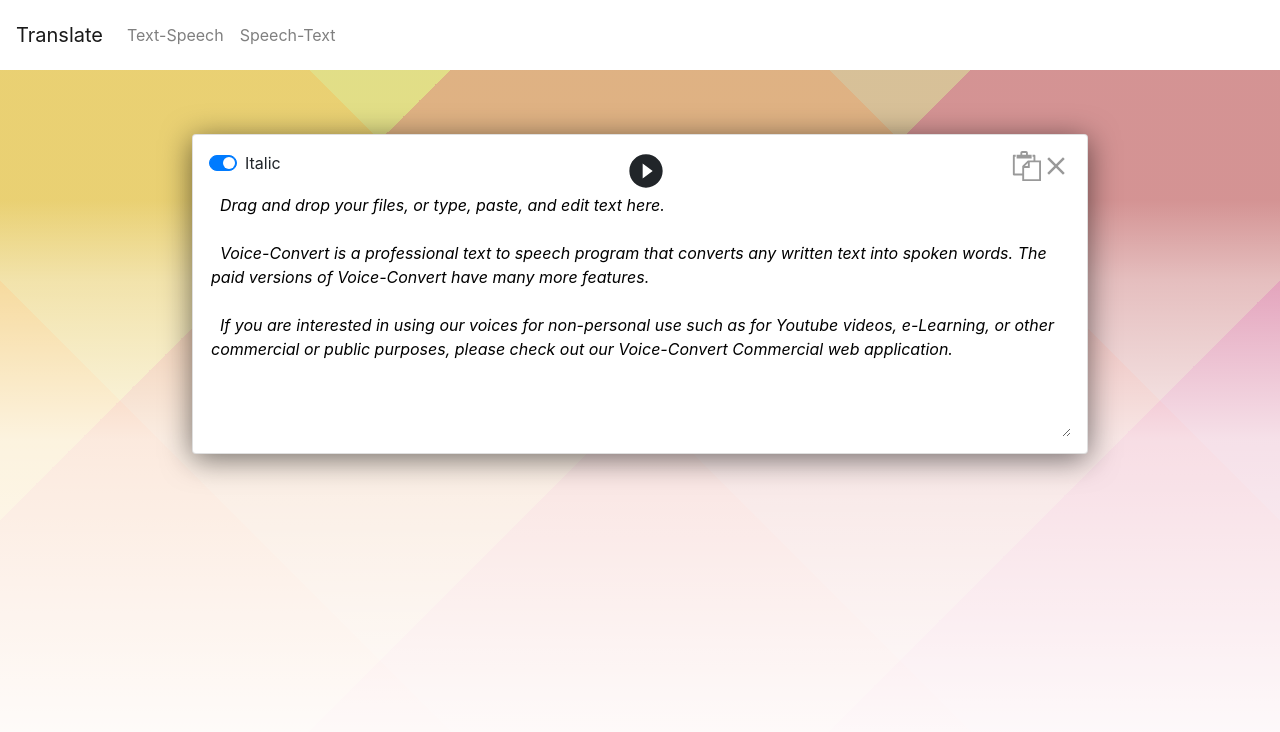
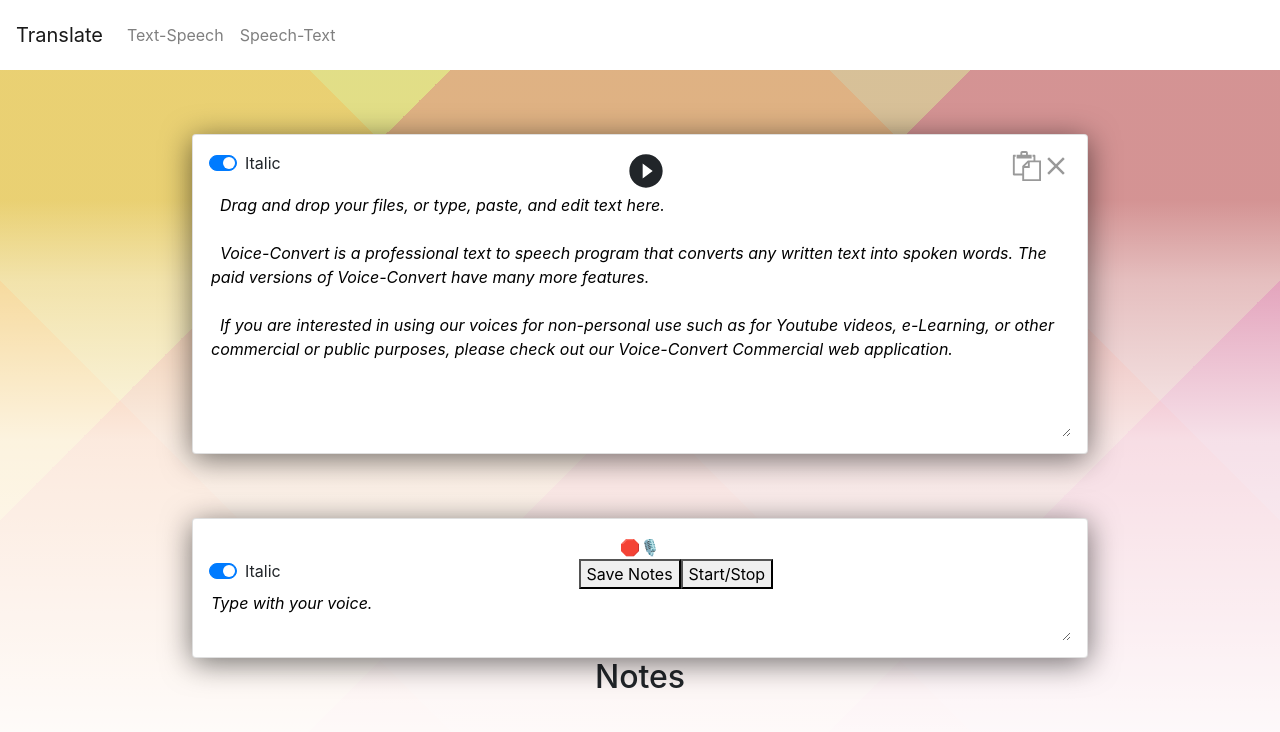
Before and after one commit to SathwikaGone/ConvertMe, a React (Create React App) app: page / in a window 1280 px wide. Shown: the top 732 px of the page. Built offline with nearby package versions, Linux system fonts and the light colour scheme.

Commit message:
Text functionality

```diff
--- a/package.json
+++ b/package.json
@@ -13,6 +13,8 @@
     "react-bootstrap": "^1.4.0",
     "react-dom": "^17.0.1",
     "react-icons": "^4.1.0",
+    "react-router": "^5.2.0",
+    "react-router-dom": "^5.2.0",
     "react-scripts": "4.0.1",
     "web-vitals": "^0.2.4"
   },
--- a/src/App.js
+++ b/src/App.js
@@ -1,12 +1,14 @@
 import "./App.css";
-import ConverterSpeach from "./Components/ConverterSpeech";
+import ConvertSpeech from "./Components/ConvertSpeech";
+import ConvertText from "./Components/ConvertText";
 import Header from "./Components/Header";
 
 function App() {
   return (
     <div className="App">
       <Header />
-      <ConverterSpeach />
+      <ConvertSpeech />
+      <ConvertText />
     </div>
   );
 }
--- /dev/null
+++ b/src/Components/ConvertText.js
@@ -0,0 +1,100 @@
+import React, { useState, useEffect } from "react";
+import { Form } from "react-bootstrap";
+import "./Speech.css";
+
+const SpeechRec = window.SpeechRecognition || window.webkitSpeechRecognition;
+const mic = new SpeechRec();
+
+mic.continuous = true;
+mic.interimResults = true;
+mic.lang = "en-US";
+
+export default function ConvertText() {
+  const [note, setNote] = useState(`Type with your voice.`);
+  const [noteStyle, setNoteStyle] = useState(true);
+  const [isListening, setisListening] = useState(false);
+  const [savedNotes, setisSavedNotes] = useState([]);
+
+  useEffect(() => {
+    handleListen();
+  }, [isListening]);
+
+  const handleListen = () => {
+    if (isListening) {
+      mic.start();
+      mic.onend = () => {
+        console.log("continue");
+        mic.start();
+      };
+    } else {
+      mic.stop();
+      mic.onend = () => {
+        console.log("stopped mic");
+      };
+    }
+
+    mic.onstart = () => {
+      console.log(" mic on");
+    };
+
+    mic.onresult = (event) => {
+      const transcript = Array.from(event.results)
+        .map((result) => result[0])
+        .map((result) => result.transcript)
+        .join("");
+      console.log("transcript", transcript);
+      setNote(transcript);
+      mic.onerror = (event) => {
+        console.log("error", event.error);
+      };
+    };
+  };
+
+  const handleSaveNote = () => {
+    setisSavedNotes([...savedNotes, note]);
+    setNote("");
+  };
+  return (
+    <div>
+      <div className="card">
+        {isListening ? <span>🎙️</span> : <span>🛑🎙️</span>}
+
+        <div className="cardHeader">
+          <Form.Check
+            type="switch"
+            id="custom-switch"
+            label="Italic"
+            style={{
+              float: "left",
+            }}
+            defaultChecked
+            onClick={() => setNoteStyle((prev) => !prev)}
+          />
+          <button disabled={!note} onClick={handleSaveNote}>
+            Save Notes
+          </button>
+          <button onClick={() => setisListening((prev) => !prev)}>
+            Start/Stop
+          </button>
+        </div>
+        <textarea
+          value={note}
+          style={{
+            width: "100%",
+            height: "100%",
+            border: "none",
+            fontStyle: noteStyle ? "italic" : "normal",
+          }}
+          onChange={(e) => setNote(e.target.value)}
+        />
+      </div>
+
+      <h2>Notes</h2>
+      {savedNotes.map((item, index) => (
+        <div key={index} className="card">
+          {item}
+        </div>
+      ))}
+    </div>
+  );
+}
```
Also changed, not shown: src/Components/ConvertSpeech.js (renamed from src/Components/ConverterSpeech.js), 2 other files (tests, documents, lock files or other folders).
